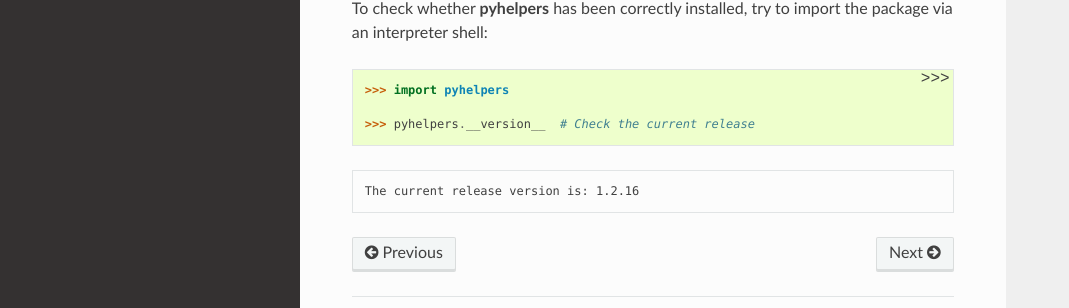
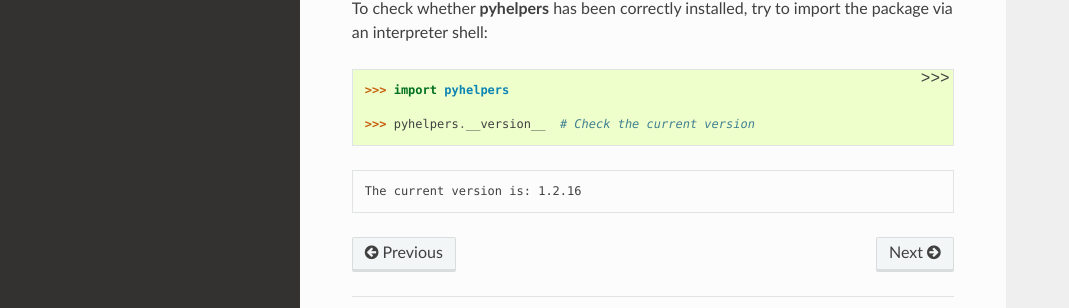
Before and after one commit to mikeqfu/pyhelpers, a Sphinx documentation site: the page built from docs/source/installation.rst, in a window 1280 px wide and 1208 px high. Shown: the part 806-1114 px from the top of the window, without its empty margins (0-1069 px from the left). Built offline with Sphinx 7.4.7 and the Read the Docs theme 2.0.0, drawn with Linux system fonts in a browser that asks for light colours.

Commit message:
Modify docs\source\installation.rst

```diff
--- a/docs/source/installation.rst
+++ b/docs/source/installation.rst
@@ -43,11 +43,11 @@ To install the most recent version of pyhelpers hosted on `GitHub`_:
 To check whether **pyhelpers** has been correctly installed, try to import the package via an interpreter shell:
 
 .. code-block:: python
-    :name: cmd current release
+    :name: cmd current version
 
     >>> import pyhelpers
 
-    >>> pyhelpers.__version__  # Check the current release
+    >>> pyhelpers.__version__  # Check the current version
 
 .. parsed-literal::
-    The current release version is: |version|
+    The current version is: |version|
```
